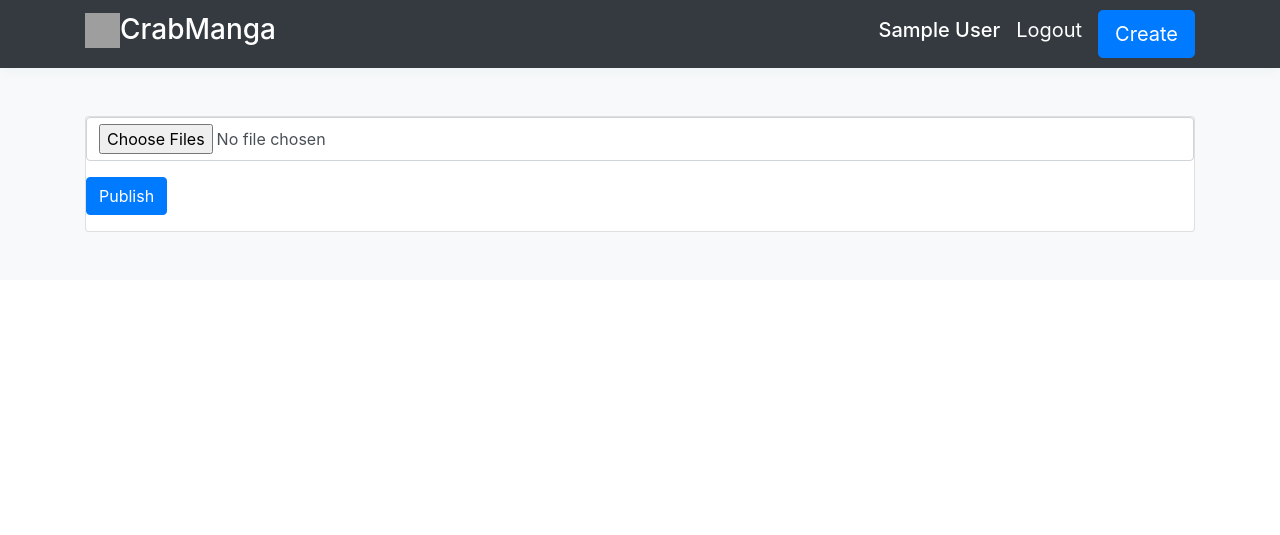
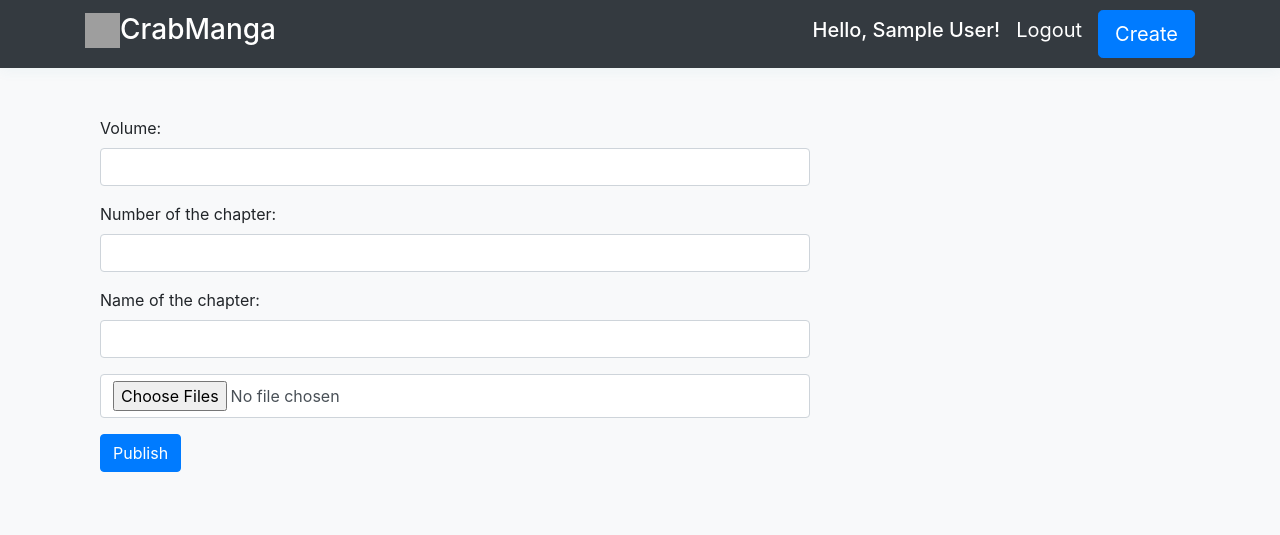
Before and after one commit to tarrasdev/crabmanga, a Laravel app: template resources/views/gallery/create.blade.php in a window 1280 px wide. Shown: the top 535 px of the page. Run offline with Laravel 8, Linux system fonts and the light colour scheme; the template is opened without the code that fills it, so the values that code supplies are empty; the visitor is signed in with stand-in values (Sample User, id 1); settings files or empty folders that the repository lacks are supplied; some libraries are stand-ins or nearby versions; grey boxes are pictures that could not be loaded.

Commit message:
Modify Gallery

```diff
--- a/resources/views/gallery/create.blade.php
+++ b/resources/views/gallery/create.blade.php
@@ -2,23 +2,32 @@
 
 @section('content')
 
-<div class='card'>
-
-    <div class='card-block'>
+<div class='col-sm-8'>
 
         <form action="/posts/{{$post->id}}/gallery/upload" method='POST' enctype="multipart/form-data">
             {{csrf_field()}}
 
             <div class='form-group'>
-
-                <input type="file" name='image[]' class='form-control' multiple>
-
+                <label for="volume">Volume:</label>
+                <input type="text" class='form-control' id='volume' name='volume' required>
             </div>
 
             <div class='form-group'>
+                <label for="chapter_number">Number of the chapter:</label>
+                <input type="text" class='form-control' id='chapter_number' name='chapter_number' required>
+            </div>
 
-               <button type='submit' class='btn btn-primary'>Publish</button>
+            <div class='form-group'>
+                <label for="chapter_name">Name of the chapter:</label>
+                <input type="text" class='form-control' id='chapter_name' name='chapter_name' required>
+            </div>
 
+            <div class='form-group'>
+                <input type="file" name='image[]' class='form-control' multiple>
+            </div>
+
+            <div class='form-group'>
+                <button type='submit' class='btn btn-primary'>Publish</button>
             </div>
 
         </form>
@@ -33,8 +42,6 @@
                 </div>
             @endif
 
-    </div>
-
 </div>
 
 @endsection
--- a/resources/views/partials/nav.blade.php
+++ b/resources/views/partials/nav.blade.php
@@ -20,7 +20,7 @@
 
           @if(Auth::check())
           <ul class="nav justify-content-end">
-            <h4 class='navbar-brand ml-auto'>{{Auth::user()->name}}</h4>
+            <h4 class='navbar-brand ml-auto'>Hello, {{Auth::user()->name}}!</h4>
             <a href="/logout" class='navbar-brand ml-auto'>Logout</a>
             <a href="/posts/create" class='btn btn-primary btn-lg'>Create</a>
           </ul>
```
Also changed, not shown: app/Http/Controllers/GalleriesController.php (+9 -0 lines), app/Http/Controllers/PostsController.php (+5 -4 lines), resources/views/registration/create.blade.php (+5 -16 lines), database/migrations/2018_02_01_192129_create_galleries_table.php, 1 other file.
